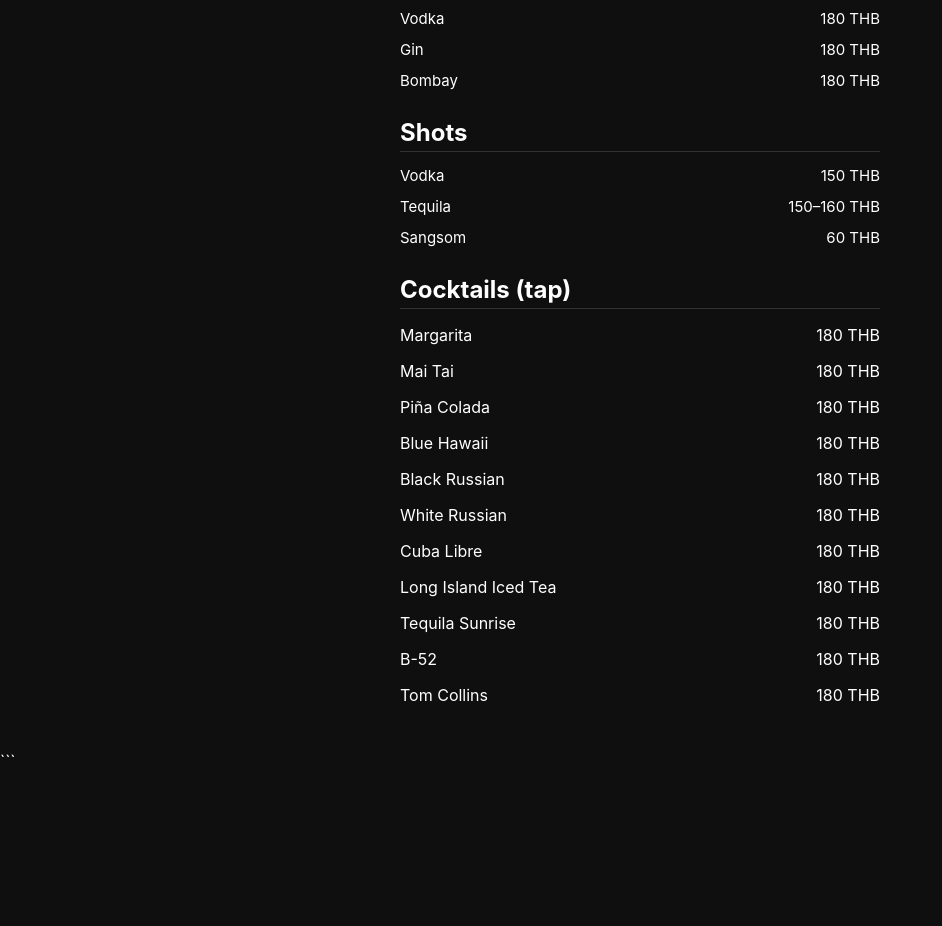
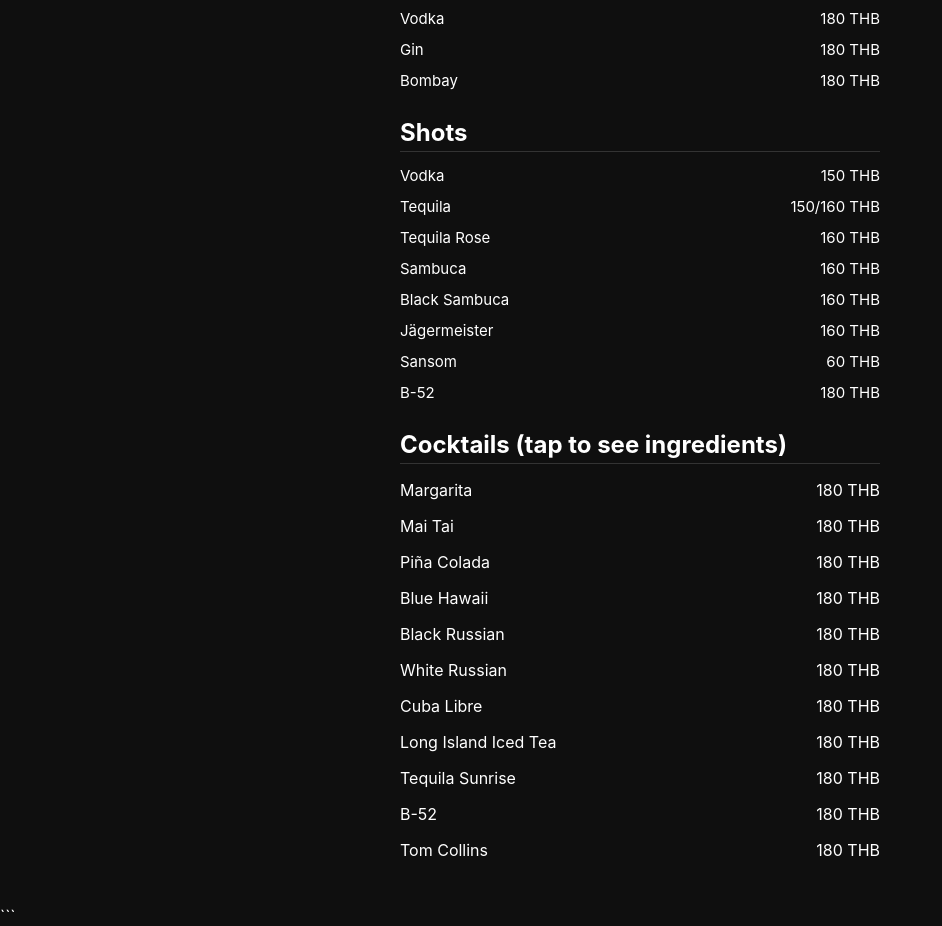
Before and after one commit to dawdle1/tiger-bar-menu, a plain HTML site: page index.html in a window 1280 px wide. Shown: the part 1370-2296 px from the top of the page, without its empty margins (0-942 px from the left). Before the commit the page ends 2141 px from the top, so only its background shows below. Drawn offline with Linux system fonts and the light colour scheme.

Commit message:
Update index.html

```diff
--- a/index.html
+++ b/index.html
@@ -122,40 +122,66 @@ h1 {
 <script>
 let lang = 'en';
 
+const i18n = {
+  en: {
+    free: '🎱 Free Billiard',
+    map: '📍 Open in Google Maps',
+    soft: 'Soft Drinks',
+    beer: 'Beer',
+    whiskey: 'Whiskey',
+    shots: 'Shots',
+    cocktails: 'Cocktails (tap to see ingredients)'
+  },
+  ru: {
+    free: '🎱 Бильярд бесплатно',
+    map: '📍 Открыть в Google Maps',
+    soft: 'Безалкогольные напитки',
+    beer: 'Пиво',
+    whiskey: 'Виски и крепкий алкоголь',
+    shots: 'Шоты',
+    cocktails: 'Коктейли (нажмите для состава)'
+  },
+  th: {
+    free: '🎱 เล่นพูลฟรี',
+    map: '📍 เปิดใน Google Maps',
+    soft: 'เครื่องดื่มไม่มีแอลกอฮอล์',
+    beer: 'เบียร์',
+    whiskey: 'วิสกี้และสุรา',
+    shots: 'ช็อต',
+    cocktails: 'ค็อกเทล (กดดูส่วนผสม)'
+  },
+  cn: {
+    free: '🎱 台球免费',
+    map: '📍 在 Google 地图中打开',
+    soft: '无酒精饮料',
+    beer: '啤酒',
+    whiskey: '威士忌及烈酒',
+    shots: '短饮',
+    cocktails: '鸡尾酒（点击查看配料）'
+  }
+};
+
 const sections = {
-  soft: {
-    title: { en: 'Soft Drinks', ru: 'Безалкогольные', th: 'น้ำอัดลม', cn: '软饮' },
-    items: [
+  soft: [
     ['Water','30'],['M-150','50'],['Coca-Cola','50'],['Coke Light','50'],['Coke Diet','50'],
     ['Schweppes Lemon','50'],['Orange Juice','70'],['Apple Juice','70'],['Pineapple Juice','70'],
     ['Cranberry Juice','70'],['Soda Water','50'],['Tonic Water','50'],['Red Bull','100']
-    ]
-  },
-  beer: {
-    title: { en: 'Beer', ru: 'Пиво', th: 'เบียร์', cn: '啤酒' },
-    items: [
+  ],
+  beer: [
     ['Leo','80'],['Chang','80'],['Tiger','80'],['Heineken','80'],
     ['Singha','100'],['San Mig Light','100']
-    ]
-  },
-  whiskey: {
-    title: { en: 'Whiskey', ru: 'Виски', th: 'วิสกี้', cn: '威士忌' },
-    items: [
-      ['Sangsom','80'],['Hongtong','80'],['Blend 225','225'],
+  ],
+  whiskey: [
+    ['Sansom','80'],['Hongtong','80'],['Blend 225','225'],
     ['Jack Daniel’s','180'],['Black Label','180'],['Red Label','180'],
     ['Captain Morgan','180'],['Chivas Regal','180'],['Jameson','180'],['Ballantine’s','180'],
     ['Bacardi','160'],['Malibu','160'],['Vodka','180'],['Gin','180'],['Bombay','180']
-    ]
-  },
-  shots: {
-    title: { en: 'Shots', ru: 'Шоты', th: 'ช็อต', cn: '短饮' },
-    items: [
-      ['Vodka','150'],['Tequila','150–160'],['Sangsom','60']
-    ]
-  },
-  cocktails: {
-    title: { en: 'Cocktails (tap)', ru: 'Коктейли (нажмите)', th: 'ค็อกเทล', cn: '鸡尾酒' },
-    items: [
+  ],
+  shots: [
+    ['Vodka','150'],['Tequila','150/160'],['Tequila Rose','160'],['Sambuca','160'],
+    ['Black Sambuca','160'],['Jägermeister','160'],['Sansom','60'],['B-52','180']
+  ],
+  cocktails: [
     ['Margarita','Tequila, Triple Sec, Lime'],
     ['Mai Tai','White rum, Dark rum, Curaçao, Orgeat, Lime'],
     ['Piña Colada','White rum, Coconut cream, Pineapple'],
@@ -168,49 +194,47 @@ const sections = {
     ['B-52','Coffee liqueur, Irish cream, Triple sec'],
     ['Tom Collins','Gin, Lemon, Sugar syrup, Soda']
   ]
-  }
 };
 
 function render() {
   const menu = document.getElementById('menu');
   menu.innerHTML = '';
 
-  Object.values(sections).forEach(sec => {
-    const div = document.createElement('div');
-    div.className = 'section';
-    div.innerHTML = `<h2>${sec.title[lang]}</h2>`;
+  document.querySelector('.note').textContent = i18n[lang].free;
+  document.querySelector('.map-btn').textContent = i18n[lang].map;
 
-    sec.items.forEach(it => {
-      if (sec === sections.cocktails) {
+  Object.keys(sections).forEach(key => {
+    const sec = document.createElement('div');
+    sec.className = 'section';
+    sec.innerHTML = `<h2>${i18n[lang][key]}</h2>`;
+
+    sections[key].forEach(it => {
+      if (key === 'cocktails') {
         const c = document.createElement('div');
         c.className = 'cocktail';
         c.innerHTML = `
-          <div class="cocktail-name">
-            <span>${it[0]}</span><span>180 THB</span>
-          </div>
-          <div class="cocktail-desc">${it[1]}</div>
-        `;
+          <div class="cocktail-name"><span>${it[0]}</span><span>180 THB</span></div>
+          <div class="cocktail-desc">${it[1]}</div>`;
         c.querySelector('.cocktail-name').onclick = () => {
           const d = c.querySelector('.cocktail-desc');
           d.style.display = d.style.display === 'block' ? 'none' : 'block';
         };
-        div.appendChild(c);
+        sec.appendChild(c);
       } else {
         const row = document.createElement('div');
         row.className = 'item';
         row.innerHTML = `<span>${it[0]}</span><span>${it[1]} THB</span>`;
-        div.appendChild(row);
+        sec.appendChild(row);
       }
     });
-
-    menu.appendChild(div);
+    menu.appendChild(sec);
   });
 }
 
-function setLang(l) {
+function setLang(l, el) {
   lang = l;
   document.querySelectorAll('.lang button').forEach(b => b.classList.remove('active'));
-  event.target.classList.add('active');
+  el.classList.add('active');
   render();
 }
 
```
Lines whose indentation alone changed are shown as unchanged.
